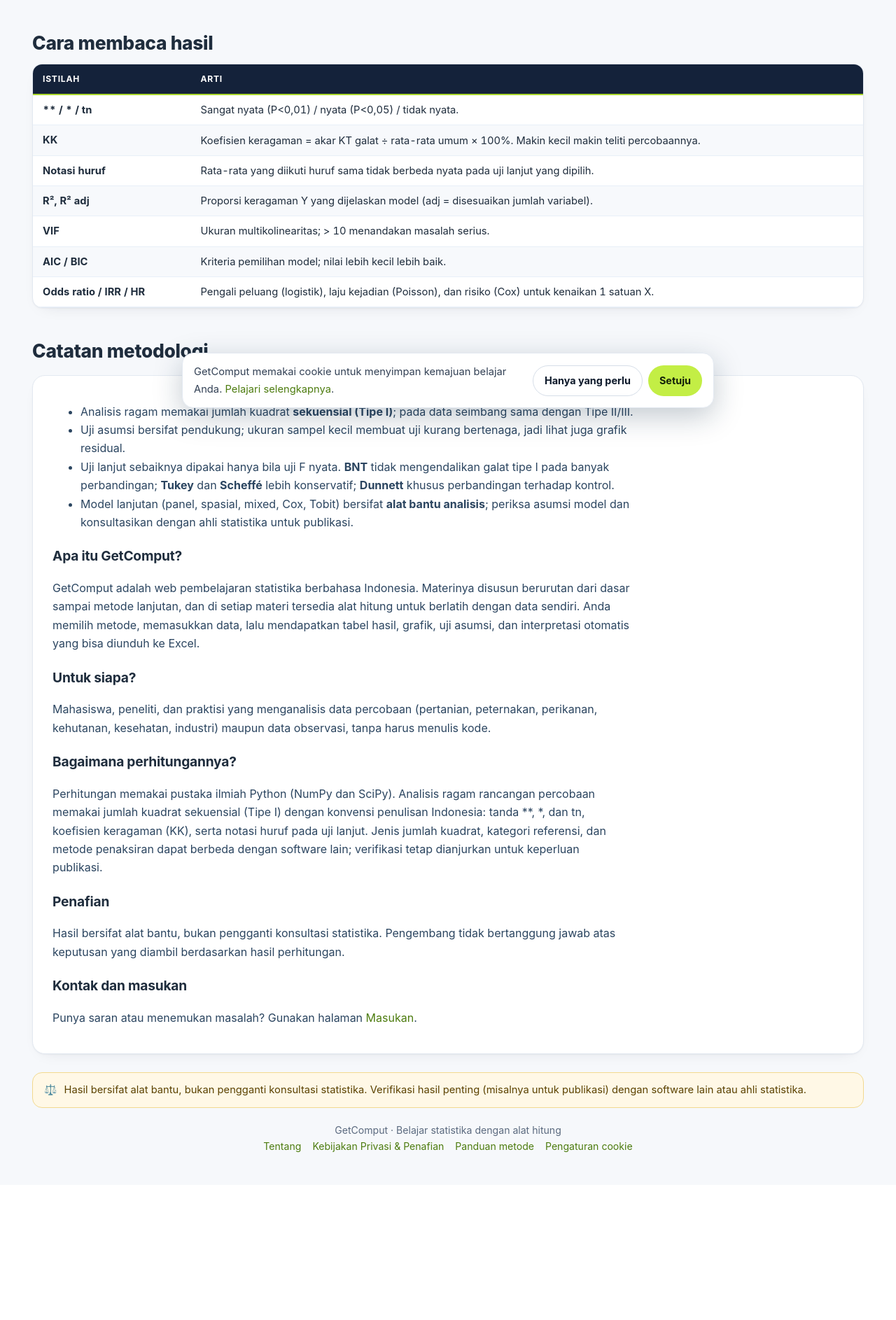
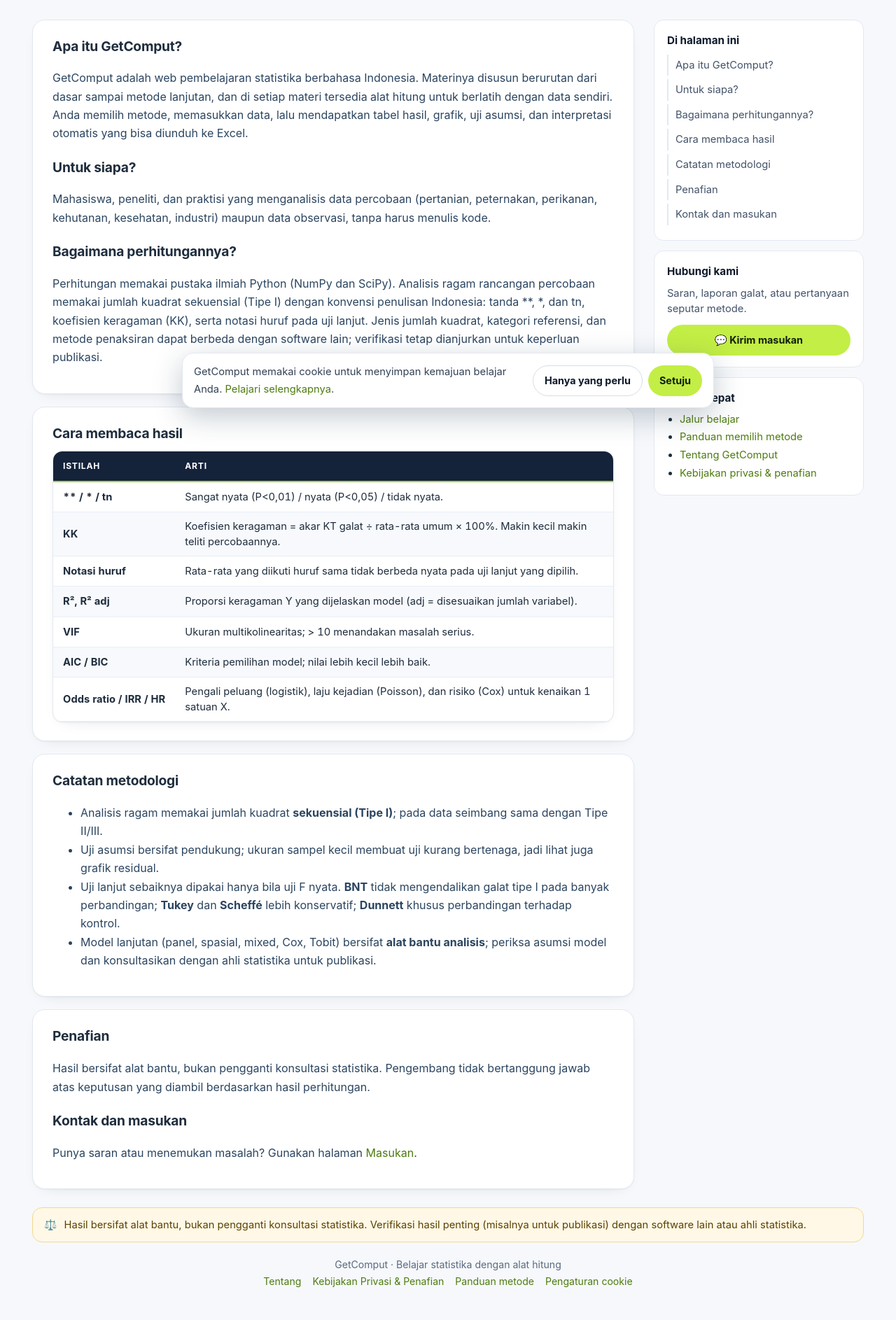
Before and after one commit to Yekyabilnizar/Statistick-Calcy, a Python web app: template web/templates/about.html in a window 1280 px wide. Shown: the part 205-2091 px from the top of the page at 70% size. Before the commit the page ends 1852 px from the top, so only its background shows below. Run offline with Jinja, Linux system fonts and the light colour scheme; the template is opened without the code that fills it, so the values that code supplies are empty.

Commit message:
Add files via upload

```diff
--- a/web/templates/about.html
+++ b/web/templates/about.html
@@ -1,6 +1,16 @@
 {% extends "base.html" %}
 {% block content %}
-<h2 class="sec-h">Cara membaca hasil</h2>
+<div class="read-grid"><div class="read-main">
+<section class="prose">
+<h2>Apa itu GetComput?</h2>
+<p>GetComput adalah web pembelajaran statistika berbahasa Indonesia. Materinya disusun berurutan dari dasar sampai metode lanjutan, dan di setiap materi tersedia alat hitung untuk berlatih dengan data sendiri. Anda memilih metode, memasukkan data, lalu mendapatkan tabel hasil, grafik, uji asumsi, dan interpretasi otomatis yang bisa diunduh ke Excel.</p>
+<h2>Untuk siapa?</h2>
+<p>Mahasiswa, peneliti, dan praktisi yang menganalisis data percobaan (pertanian, peternakan, perikanan, kehutanan, kesehatan, industri) maupun data observasi, tanpa harus menulis kode.</p>
+<h2>Bagaimana perhitungannya?</h2>
+<p>Perhitungan memakai pustaka ilmiah Python (NumPy dan SciPy). Analisis ragam rancangan percobaan memakai jumlah kuadrat sekuensial (Tipe I) dengan konvensi penulisan Indonesia: tanda **, *, dan tn, koefisien keragaman (KK), serta notasi huruf pada uji lanjut. Jenis jumlah kuadrat, kategori referensi, dan metode penaksiran dapat berbeda dengan software lain; verifikasi tetap dianjurkan untuk keperluan publikasi.</p>
+</section>
+<section class="prose">
+<h2>Cara membaca hasil</h2>
 <div class="sc-wrap" style="max-height:none"><table class="sc-table read"><thead><tr><th>Istilah</th><th>Arti</th></tr></thead><tbody>
 <tr><td class="first"><b>** / * / tn</b></td><td class="wrap">Sangat nyata (P&lt;0,01) / nyata (P&lt;0,05) / tidak nyata.</td></tr>
 <tr><td class="first"><b>KK</b></td><td class="wrap">Koefisien keragaman = akar KT galat ÷ rata-rata umum × 100%. Makin kecil makin teliti percobaannya.</td></tr>
@@ -10,23 +20,26 @@
 <tr><td class="first"><b>AIC / BIC</b></td><td class="wrap">Kriteria pemilihan model; nilai lebih kecil lebih baik.</td></tr>
 <tr><td class="first"><b>Odds ratio / IRR / HR</b></td><td class="wrap">Pengali peluang (logistik), laju kejadian (Poisson), dan risiko (Cox) untuk kenaikan 1 satuan X.</td></tr>
 </tbody></table></div>
-<h2 class="sec-h">Catatan metodologi</h2>
+</section>
 <section class="prose">
+<h2>Catatan metodologi</h2>
 <ul>
 <li>Analisis ragam memakai jumlah kuadrat <b>sekuensial (Tipe I)</b>; pada data seimbang sama dengan Tipe II/III.</li>
 <li>Uji asumsi bersifat pendukung; ukuran sampel kecil membuat uji kurang bertenaga, jadi lihat juga grafik residual.</li>
 <li>Uji lanjut sebaiknya dipakai hanya bila uji F nyata. <b>BNT</b> tidak mengendalikan galat tipe I pada banyak perbandingan; <b>Tukey</b> dan <b>Scheffé</b> lebih konservatif; <b>Dunnett</b> khusus perbandingan terhadap kontrol.</li>
 <li>Model lanjutan (panel, spasial, mixed, Cox, Tobit) bersifat <b>alat bantu analisis</b>; periksa asumsi model dan konsultasikan dengan ahli statistika untuk publikasi.</li>
 </ul>
-<h2>Apa itu GetComput?</h2>
-<p>GetComput adalah web pembelajaran statistika berbahasa Indonesia. Materinya disusun berurutan dari dasar sampai metode lanjutan, dan di setiap materi tersedia alat hitung untuk berlatih dengan data sendiri. Anda memilih metode, memasukkan data, lalu mendapatkan tabel hasil, grafik, uji asumsi, dan interpretasi otomatis yang bisa diunduh ke Excel.</p>
-<h2>Untuk siapa?</h2>
-<p>Mahasiswa, peneliti, dan praktisi yang menganalisis data percobaan (pertanian, peternakan, perikanan, kehutanan, kesehatan, industri) maupun data observasi, tanpa harus menulis kode.</p>
-<h2>Bagaimana perhitungannya?</h2>
-<p>Perhitungan memakai pustaka ilmiah Python (NumPy dan SciPy). Analisis ragam rancangan percobaan memakai jumlah kuadrat sekuensial (Tipe I) dengan konvensi penulisan Indonesia: tanda **, *, dan tn, koefisien keragaman (KK), serta notasi huruf pada uji lanjut. Jenis jumlah kuadrat, kategori referensi, dan metode penaksiran dapat berbeda dengan software lain; verifikasi tetap dianjurkan untuk keperluan publikasi.</p>
+</section>
+<section class="prose">
 <h2>Penafian</h2>
 <p>Hasil bersifat alat bantu, bukan pengganti konsultasi statistika. Pengembang tidak bertanggung jawab atas keputusan yang diambil berdasarkan hasil perhitungan.</p>
 <h2>Kontak dan masukan</h2>
-<p>Punya saran atau menemukan masalah? Gunakan halaman <a href="/masukan">Masukan</a>. {{ contact|safe }}</p>
-</section>
+<p>Punya saran atau menemukan masalah? Gunakan halaman <a href="/masukan">Masukan</a>. {{ contact|safe }}</p></section>
+</div>
+<aside class="read-side">
+  <div class="side-card side-toc side-autotoc"><div class="side-h">Di halaman ini</div><ul></ul></div>
+  <div class="side-card"><div class="side-h">Hubungi kami</div><p class="side-p">Saran, laporan galat, atau pertanyaan seputar metode.</p>{% if contact_email %}<p class="side-p"><a href="mailto:{{ contact_email }}">✉️ {{ contact_email }}</a></p>{% endif %}<a class="btn pri side-btn" href="/masukan">💬 Kirim masukan</a></div>
+  <div class="side-card"><div class="side-h">Tautan cepat</div><ul><li><a href="/belajar">Jalur belajar</a></li><li><a href="/panduan">Panduan memilih metode</a></li><li><a href="/tentang">Tentang GetComput</a></li><li><a href="/privasi">Kebijakan privasi & penafian</a></li></ul></div>
+</aside>
+</div>
 {% endblock %}
```
Also changed, not shown: web/templates/privacy.html (+8 -0 lines).
